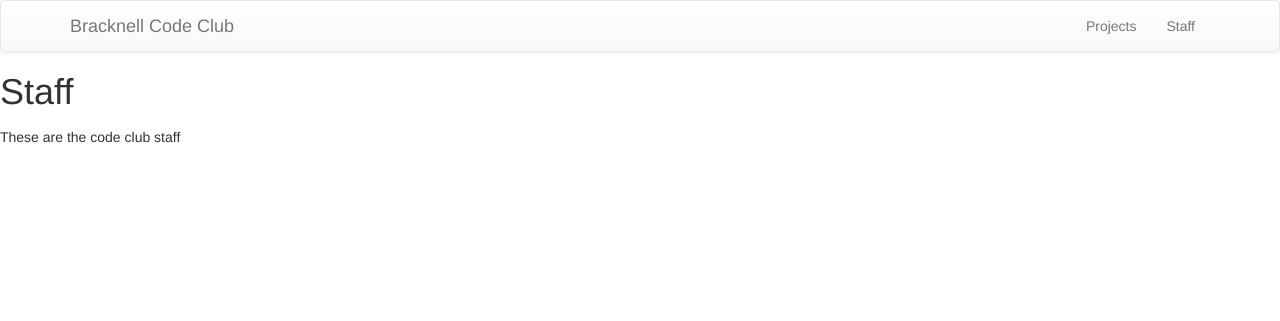
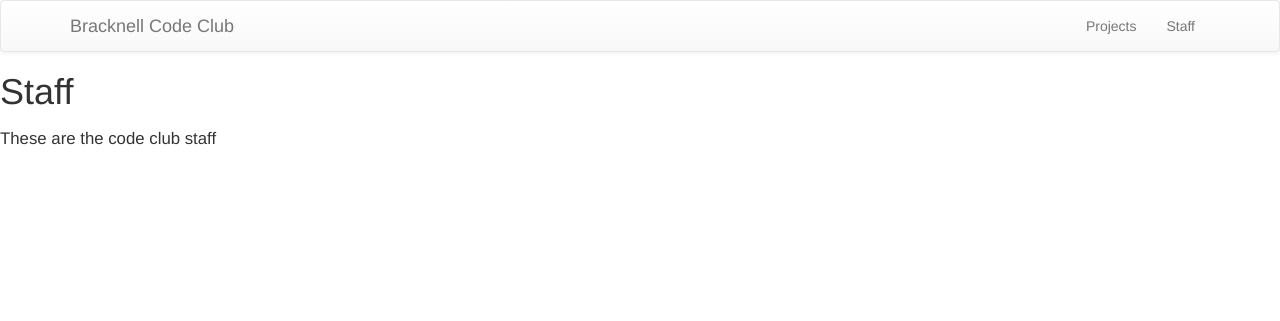
Before and after one commit to bracknellcodeclub/bracknellcodeclub.github.io, a Jekyll site: the page built from staff.md, in a window 1280 px wide. Shown: the top 321 px of the page. Built offline with Jekyll 4.4.1, drawn with Linux system fonts in a browser that asks for light colours.

Commit message:
Style tweeks for homepage

```diff
--- a/css/main.scss
+++ b/css/main.scss
@@ -20,6 +20,7 @@
   a {
     text-decoration: underline;
   }
+  font-size: 1.2em;
 }
 
 .highlight-primary {
@@ -39,6 +40,11 @@
   }
 }
 
+.rounded {
+    padding: 10px 20px 10px 20px;
+    border-radius: 10px;
+}
+
 .details {
   margin-bottom: 20px;
 }
--- a/index.html
+++ b/index.html
@@ -49,8 +49,9 @@
   </div>
 </div>
 
-<div class="highlight-primary">
+
   <div class="container">
+    <div class="highlight-primary rounded">
     <h2>About Code Club</h2>
     <p><a href="https://www.codeclub.org.uk/">Code Club</a> is a nationwide network of volunteer-led after school coding clubs for children aged 9-11</p>
 
```
